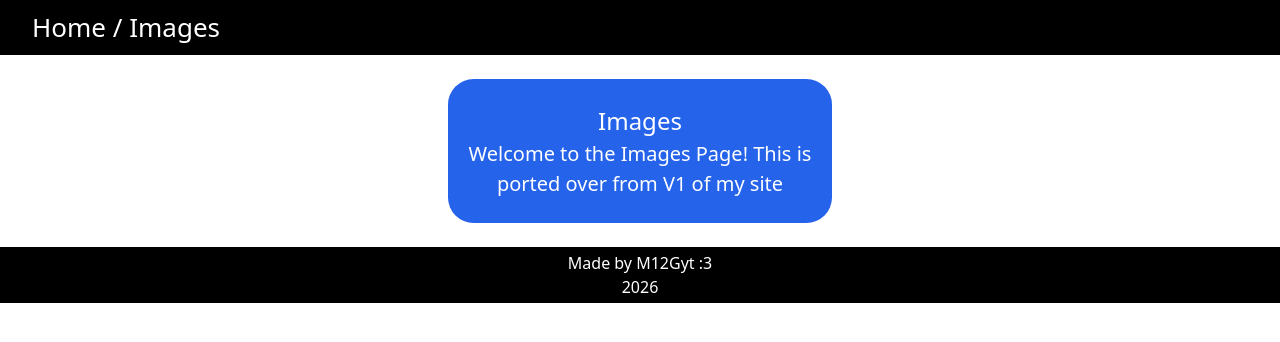
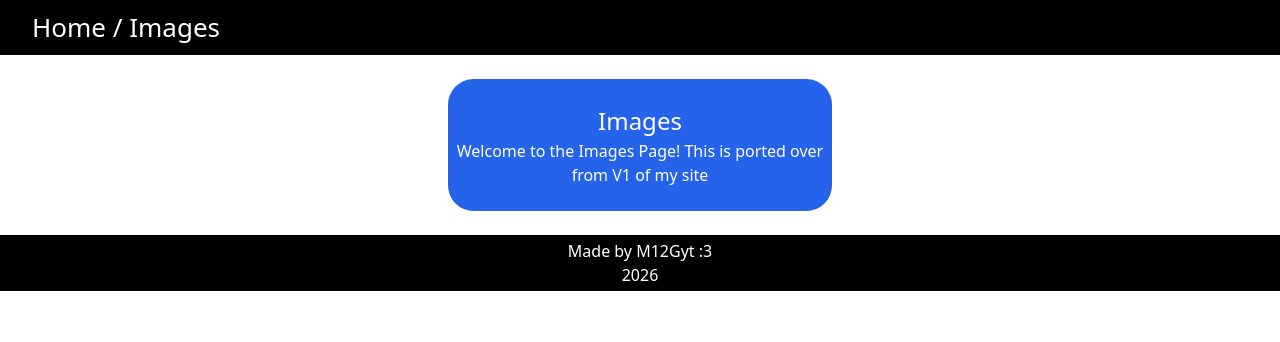
Before and after one commit to M12Gyt/m12gyt.lol, a plain HTML site: page images.html in a window 1280 px wide. Drawn offline with nearby package versions, Linux system fonts and the light colour scheme.

Commit message:
Update images.html

```diff
--- a/images.html
+++ b/images.html
@@ -10,7 +10,7 @@
 <br>
   <div class=" w-96 rounded-[2vw] pt-6 pb-6 bg-blue-600 text-white text-center text-[20px] place-content-center mx-auto">
     <p class=" text-[24px]"> Images</p>
-    <p>Welcome to the Images Page! This is ported over from V1 of my site</p>
+    <p class="text-[16px]">Welcome to the Images Page! This is ported over from V1 of my site</p>
   </div>
   <br>
   <div class="pb-1 pt-1 bg-black text-white text-center">
```
